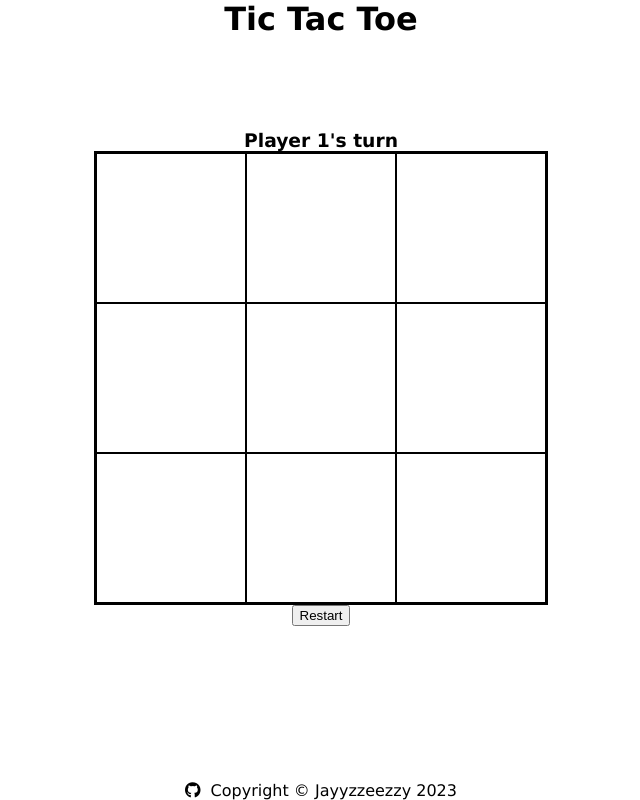
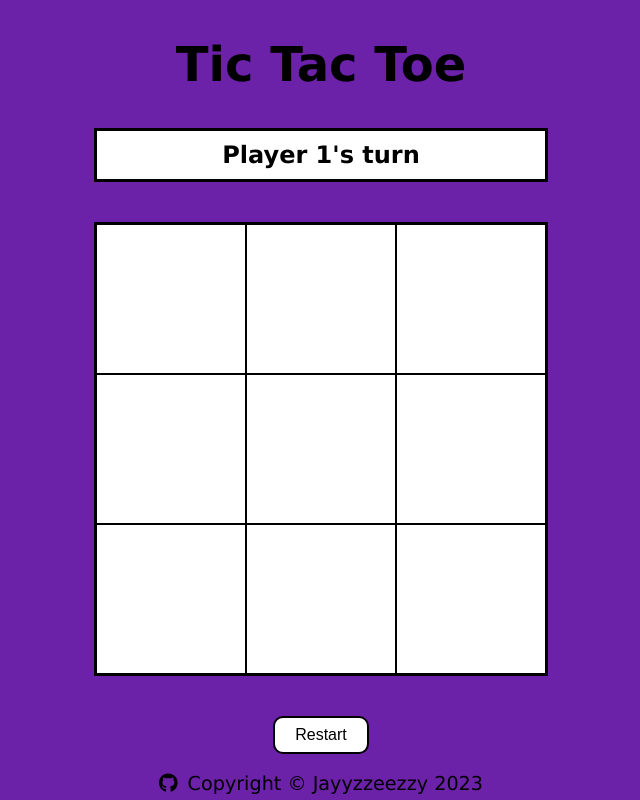
Before and after one commit to jayyzzeezzy/tic-tac-toe, a plain HTML site: page index.html in a window 1280 px wide. Shown: the whole page, without its empty margins (319-959 px from the left). Drawn offline with Linux system fonts and the light colour scheme.

Commit message:
Add more style to the page

```diff
--- a/style.css
+++ b/style.css
@@ -1,3 +1,8 @@
+:root {
+    --primary-color: #6b21a8;
+    --secondary-color: white;
+}
+
 /* CSS reset */
 h1, h3, p {
     margin: 0;
@@ -12,7 +17,7 @@ body {
     margin: 0;
     padding: 0;
     font-family: Verdana, Geneva, Tahoma, Georgia, sans-serif;
-    background-color: var(--background);
+    background-color: var(--primary-color);
 }
 
 /* UI layout */
@@ -23,8 +28,20 @@ body {
     justify-items: center;
 }
 
+.header {
+    display: flex;
+    justify-content: center;
+    align-items: center;
+    font-size: 1.5rem;
+}
+
 .announcer {
     text-align: center;
+    font-size: 1.5rem;
+    background-color: var(--secondary-color);
+    border: 3px solid black;
+    padding: 10px;
+    margin-bottom: 40px;
 }
 
 .gameboard {
@@ -32,16 +49,31 @@ body {
     grid-template-columns: repeat(3, 150px);
     grid-template-rows: repeat(3, 150px);
     border: 2px solid black;
+    background-color: var(--secondary-color);
 }
 
 .square {
     border: 1px solid black;
+    display: flex;
+    justify-content: center;
+    align-items: center;
+    font-size: 4rem;
 }
 
 .restart {
     display: flex;
     justify-content: center;
     align-items: center;
+    margin-top: 40px;
+}
+
+#restartBtn {
+    cursor: pointer;
+    font-size: 1rem;
+    background-color: var(--secondary-color);
+    padding: 8px 20px;
+    border: 2px solid black;
+    border-radius: 10px;
 }
 
 /* Footer */
@@ -50,6 +82,8 @@ body {
     justify-content: center;
     align-items: center;
     gap: 10px;
+    font-size: 1.2rem;
+    padding: 5px;
 }
 
 .fa-github {
```
